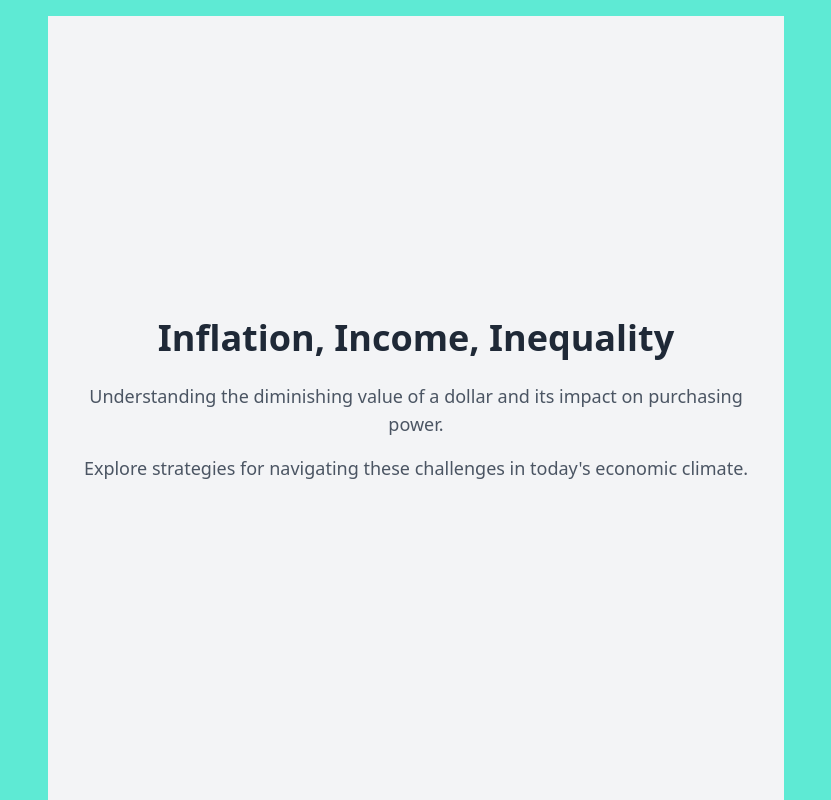
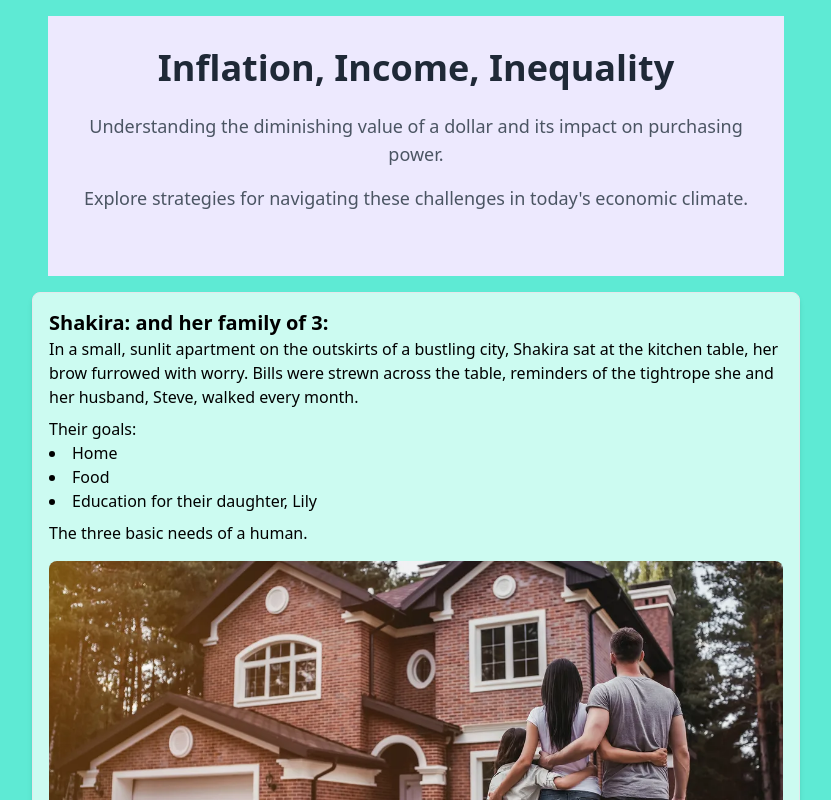
Before and after one commit to mehassanhmood/StoryBoarding, a React (Vite) app: page / in a window 1280 px wide. Shown: the top 800 px of the page, without its empty margins (224-1055 px from the left). Built offline with nearby package versions, Linux system fonts and the light colour scheme.

Commit message:
Home Page fixed

```diff
--- a/src/components/Homepage.jsx
+++ b/src/components/Homepage.jsx
@@ -2,7 +2,7 @@ import React from 'react';
 
 const HomePage = () => {
   return (
-    <section className="min-h-screen flex flex-col justify-center items-center bg-gray-100 p-8">
+    <section className="flex flex-col justify-center items-center bg-violet-100 p-8">
       <div className="max-w-2xl text-center">
         <h1 className="text-4xl font-bold text-gray-800 mb-6">
           Inflation, Income, Inequality
```
